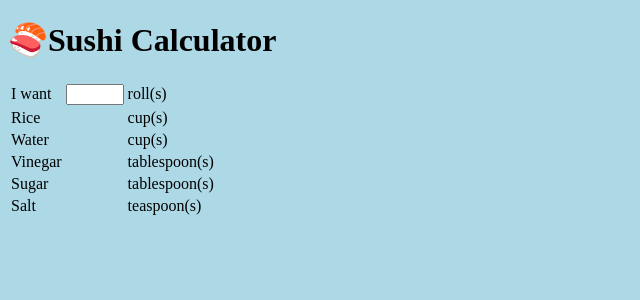
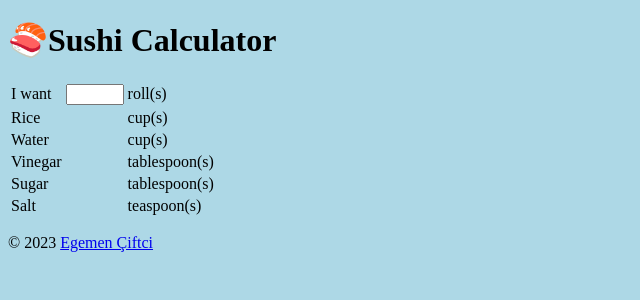
Before and after one commit to EgemenCiftci/angular-sushi-calculator, an Angular app: page / in a window 1280 px wide. Shown: the top 300 px of the page, without its empty margins (0-640 px from the left). Built offline with nearby package versions, Linux system fonts and the light colour scheme.

Commit message:
1 file modified

```diff
--- a/src/calculator/calculator.component.html
+++ b/src/calculator/calculator.component.html
@@ -33,3 +33,7 @@
     <td>teaspoon(s)</td>
   </tr>
 </table>
+<p>
+  © 2023
+  <a href="https://egemen-ciftci.web.app/" target="_blank">Egemen Çiftci</a>
+</p>
```
